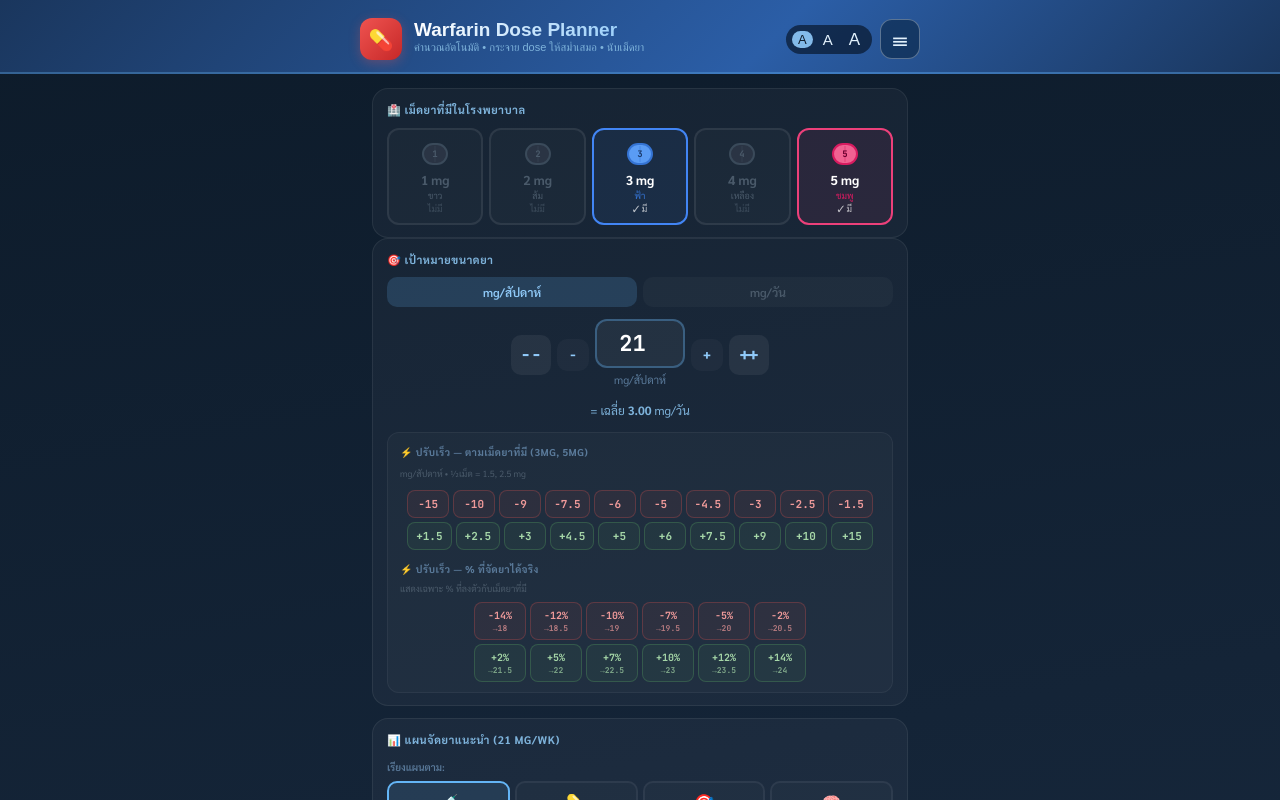
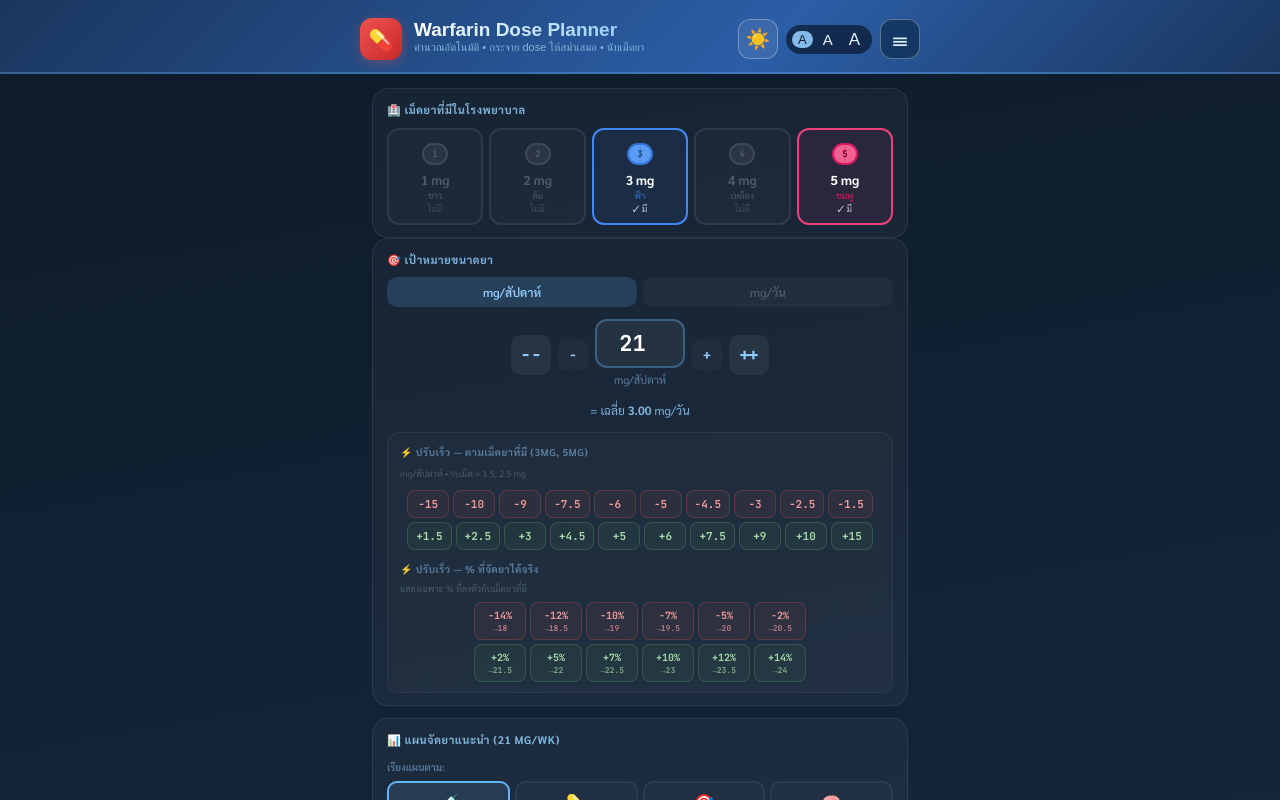
Before and after one commit to prhdev222/warfarin_management, a React (Vite) app: page / in a window 1280 px wide. Shown: the top 800 px of the page. Built offline with nearby package versions, Linux system fonts and the light colour scheme.

Commit message:
dark bright mode

```diff
--- a/index.html
+++ b/index.html
@@ -48,6 +48,19 @@
         }
       }
     </style>
+    <script>
+      (function () {
+        try {
+          var t = localStorage.getItem("warfarin-theme");
+          var light = t === "light";
+          document.documentElement.setAttribute("data-theme", light ? "light" : "dark");
+          if (light) {
+            document.documentElement.style.background = "#eef2f8";
+            document.documentElement.style.color = "#1a2332";
+          }
+        } catch (e) {}
+      })();
+    </script>
   </head>
   <body>
     <div id="root"></div>
--- a/src/WarfarinCalculator.jsx
+++ b/src/WarfarinCalculator.jsx
@@ -1,4 +1,88 @@
-import { useState, useMemo, useCallback } from "react";
+import { useState, useMemo, useCallback, createContext, useContext, useEffect } from "react";
+
+const ThemeContext = createContext(null);
+
+/** Dark / Light palettes for shell + Card/Label */
+const THEME_PALETTES = {
+  dark: {
+    appBg: "linear-gradient(170deg, #0D1B2A 0%, #1B2D44 50%, #162235 100%)",
+    appColor: "#E0E8F0",
+    headerBg: "linear-gradient(135deg, #1A365D 0%, #2B5EA7 60%, #1A365D 100%)",
+    headerBorder: "2px solid rgba(100,181,246,0.35)",
+    homeOverlay: "radial-gradient(circle at top, rgba(144,202,249,0.22), transparent 55%) , rgba(3,13,25,0.96)",
+    homeTileInactive: "rgba(255,255,255,0.04)",
+    homeTileText: "#E0E8F0",
+    homeDesc: "#90A4AE",
+    titleGradient: "linear-gradient(90deg, #FFF, #90CAF9)",
+    subtitle: "#7EB3DB",
+    fontBarBg: "rgba(3,13,25,0.6)",
+    fontBtnActive: "rgba(144,202,249,0.9)",
+    fontBtnActiveText: "#0D1B2A",
+    fontBtnIdle: "#E3F2FD",
+    hamburgerBorder: "1px solid rgba(255,255,255,0.3)",
+    hamburgerBg: "rgba(13,45,80,0.7)",
+    hamburgerBgOpen: "rgba(15,76,129,0.9)",
+    hamburgerIcon: "#E3F2FD",
+    navMenuBg: "rgba(5,25,45,0.96)",
+    navMenuBorder: "1px solid rgba(144,202,249,0.6)",
+    navBtnIdle: "#AFC7E4",
+    navBtnInactiveBg: "rgba(255,255,255,0.04)",
+    navBtnActiveText: "#FFF",
+    navShadow: "0 10px 28px rgba(0,0,0,0.5)",
+    homeTileActive: "linear-gradient(145deg, #1E4D8C, #2B6FBF)",
+    homeTileShadowActive: "0 8px 22px rgba(4,12,24,0.9)",
+    homeTileShadowInactive: "0 4px 14px rgba(0,0,0,0.55)",
+    homeCloseBtnBg: "rgba(255,255,255,0.06)",
+    homeCloseBtnColor: "#CFD8DC",
+    homeHeading: "#E3F2FD",
+    themeToggleBg: "rgba(255,255,255,0.08)",
+    themeToggleIcon: "#FFE082",
+    cardBg: "rgba(255,255,255,0.035)",
+    cardBorder: "1px solid rgba(255,255,255,0.07)",
+    labelDefault: "#7EB3DB",
+    footerMuted: "rgba(224,232,240,0.55)",
+    footerLink: "rgba(144,202,249,0.95)",
+  },
+  light: {
+    appBg: "linear-gradient(170deg, #eef2f8 0%, #e4ecf4 50%, #dae6f0 100%)",
+    appColor: "#1a2332",
+    headerBg: "linear-gradient(135deg, #e8f2fc 0%, #cfe0f5 55%, #e3eef9 100%)",
+    headerBorder: "2px solid rgba(30,77,140,0.22)",
+    homeOverlay: "radial-gradient(circle at top, rgba(80,130,200,0.12), transparent 55%) , rgba(252,253,255,0.98)",
+    homeTileInactive: "rgba(255,255,255,0.92)",
+    homeTileText: "#1a2332",
+    homeDesc: "#546e7a",
+    titleGradient: "linear-gradient(90deg, #0d47a1, #1976d2)",
+    subtitle: "#37474f",
+    fontBarBg: "rgba(255,255,255,0.85)",
+    fontBtnActive: "rgba(25,118,210,0.95)",
+    fontBtnActiveText: "#fff",
+    fontBtnIdle: "#1565c0",
+    hamburgerBorder: "1px solid rgba(21,101,192,0.35)",
+    hamburgerBg: "rgba(255,255,255,0.75)",
+    hamburgerBgOpen: "rgba(227,242,253,0.95)",
+    hamburgerIcon: "#1565c0",
+    navMenuBg: "rgba(255,255,255,0.98)",
+    navMenuBorder: "1px solid rgba(25,118,210,0.28)",
+    navBtnIdle: "#455a64",
+    navBtnInactiveBg: "rgba(25,118,210,0.08)",
+    navBtnActiveText: "#fff",
+    navShadow: "0 10px 28px rgba(0,0,0,0.12)",
+    homeTileActive: "linear-gradient(145deg, #1565c0, #42a5f5)",
+    homeTileShadowActive: "0 8px 22px rgba(21,101,192,0.35)",
+    homeTileShadowInactive: "0 4px 14px rgba(0,0,0,0.12)",
+    homeCloseBtnBg: "rgba(25,118,210,0.12)",
+    homeCloseBtnColor: "#1565c0",
+    homeHeading: "#0d47a1",
+    themeToggleBg: "rgba(255,255,255,0.75)",
+    themeToggleIcon: "#5c6bc0",
+    cardBg: "#ffffff",
+    cardBorder: "1px solid rgba(0,0,0,0.1)",
+    labelDefault: "#1565c0",
+    footerMuted: "rgba(26,35,50,0.55)",
+    footerLink: "#0d47a1",
+  },
+};
 
 const DAYS_TH = ["จันทร์", "อังคาร", "พุธ", "พฤหัสบดี", "ศุกร์", "เสาร์", "อาทิตย์"];
 const DAYS_SHORT = ["จ.", "อ.", "พ.", "พฤ.", "ศ.", "ส.", "อา."];
@@ -297,6 +381,13 @@ export default function WarfarinCalculator() {
   const [navOpen, setNavOpen] = useState(false);
   const [homeOpen, setHomeOpen] = useState(false);
   const [fontMode, setFontMode] = useState("normal"); // "normal" | "large" | "xlarge"
+  const [theme, setTheme] = useState(() => {
+    try {
+      return localStorage.getItem("warfarin-theme") === "light" ? "light" : "dark";
+    } catch {
+      return "dark";
+    }
+  });
   const [scheduleOffset, setScheduleOffset] = useState(0); // เลื่อนวัน (0-6)
   const [patternMode, setPatternMode] = useState("auto"); // "auto" | "manual"
   const [manualHighDays, setManualHighDays] = useState([]); // index 0-6 (ตามลำดับวันที่ที่แสดง)
@@ -309,6 +400,15 @@ export default function WarfarinCalculator() {
   const [bleedRisk, setBleedRisk] = useState("low_mod");
 
   const fontScale = fontMode === "normal" ? 1 : fontMode === "large" ? 1.18 : 1.3;
+
+  const palette = THEME_PALETTES[theme];
+
+  useEffect(() => {
+    try {
+      localStorage.setItem("warfarin-theme", theme);
+    } catch { /* ignore */ }
+    document.documentElement.setAttribute("data-theme", theme);
+  }, [theme]);
 
   const handlePrintCountSummary = () => {
     window.print();
@@ -445,11 +545,12 @@ export default function WarfarinCalculator() {
   const TC = { 1: "#BDBDBD", 2: "#FF8C00", 3: "#4285F4", 4: "#FFD600", 5: "#EC407A" };
 
   return (
+    <ThemeContext.Provider value={palette}>
     <div style={{
       minHeight: "100vh",
-      background: "linear-gradient(170deg, #0D1B2A 0%, #1B2D44 50%, #162235 100%)",
+      background: palette.appBg,
       fontFamily: "'Sarabun', 'Noto Sans Thai', sans-serif",
-      color: "#E0E8F0",
+      color: palette.appColor,
       fontSize: 18,
       lineHeight: 1.7,
     }}>
@@ -461,7 +562,7 @@ export default function WarfarinCalculator() {
           position: "fixed",
           inset: 0,
           zIndex: 40,
-          background: "radial-gradient(circle at top, rgba(144,202,249,0.22), transparent 55%) , rgba(3,13,25,0.96)",
+          background: palette.homeOverlay,
           display: "flex",
           alignItems: "stretch",
           justifyContent: "flex-start",
@@ -470,13 +571,13 @@ export default function WarfarinCalculator() {
         }}>
           <div style={{ width: "100%", maxWidth: 440, margin: "0 auto" }}>
             <div style={{ display: "flex", justifyContent: "space-between", alignItems: "center", marginBottom: 16 }}>
-              <div style={{ fontSize: 20, fontWeight: 800, color: "#E3F2FD" }}>เลือกโหมดการใช้งาน</div>
+              <div style={{ fontSize: 20, fontWeight: 800, color: palette.homeHeading }}>เลือกโหมดการใช้งาน</div>
               <button
                 onClick={() => setHomeOpen(false)}
                 style={{
                   border: "none",
-                  background: "rgba(255,255,255,0.06)",
-                  color: "#CFD8DC",
+                  background: palette.homeCloseBtnBg,
+                  color: palette.homeCloseBtnColor,
                   borderRadius: 999,
                   padding: "4px 12px",
                   fontSize: 14,
@@ -505,9 +606,9 @@ export default function WarfarinCalculator() {
                     border: "none",
                     borderRadius: 18,
                     padding: "16px 14px",
-                    background: tab === t.id ? "linear-gradient(145deg, #1E4D8C, #2B6FBF)" : "rgba(255,255,255,0.04)",
-                    boxShadow: tab === t.id ? "0 8px 22px rgba(4,12,24,0.9)" : "0 4px 14px rgba(0,0,0,0.55)",
-                    color: "#E0E8F0",
+                    background: tab === t.id ? palette.homeTileActive : palette.homeTileInactive,
+                    boxShadow: tab === t.id ? palette.homeTileShadowActive : palette.homeTileShadowInactive,
+                    color: palette.homeTileText,
                     textAlign: "left",
                     cursor: "pointer",
                     display: "flex",
@@ -520,7 +621,7 @@ export default function WarfarinCalculator() {
                     <span style={{ fontSize: 26 }}>{t.ic}</span>
                     <span style={{ fontSize: 16, fontWeight: 700 }}>{t.title}</span>
                   </div>
-                  <div style={{ fontSize: 12, color: "#90A4AE" }}>{t.desc}</div>
+                  <div style={{ fontSize: 12, color: palette.homeDesc }}>{t.desc}</div>
                 </button>
               ))}
             </div>
@@ -531,8 +632,8 @@ export default function WarfarinCalculator() {
       {/* Header + Nav */}
       <div className="no-print">
         <div style={{
-          background: "linear-gradient(135deg, #1A365D 0%, #2B5EA7 60%, #1A365D 100%)",
-          padding: "18px 16px 12px", borderBottom: "2px solid rgba(100,181,246,0.35)",
+          background: palette.headerBg,
+          padding: "18px 16px 12px", borderBottom: palette.headerBorder,
           position: "sticky", top: 0, zIndex: 20,
         }}>
           <div style={{ maxWidth: 560, margin: "0 auto", display: "flex", alignItems: "center", gap: 12 }}>
@@ -557,16 +658,37 @@ export default function WarfarinCalculator() {
             >
               <h1 style={{
                 margin: 0, fontSize: 19, fontWeight: 800,
-                background: "linear-gradient(90deg, #FFF, #90CAF9)",
+                background: palette.titleGradient,
                 WebkitBackgroundClip: "text", WebkitTextFillColor: "transparent",
               }}>Warfarin Dose Planner</h1>
-              <p style={{ margin: 0, fontSize: 11, color: "#7EB3DB", fontWeight: 300 }}>
+              <p style={{ margin: 0, fontSize: 11, color: palette.subtitle, fontWeight: 300 }}>
                 คำนวณอัตโนมัติ • กระจาย dose ให้สม่ำเสมอ • นับเม็ดยา
               </p>
             </button>
           </div>
           {/* Right controls */}
           <div style={{ display: "flex", alignItems: "center", gap: 8 }}>
+            {/* Dark / Light */}
+            <button
+              type="button"
+              title={theme === "dark" ? "โหมดสว่าง" : "โหมดมืด"}
+              onClick={() => setTheme(th => (th === "dark" ? "light" : "dark"))}
+              style={{
+                width: 40,
+                height: 40,
+                borderRadius: 12,
+                border: palette.hamburgerBorder,
+                background: palette.themeToggleBg,
+                color: palette.themeToggleIcon,
+                display: "flex",
+                alignItems: "center",
+                justifyContent: "center",
+                cursor: "pointer",
+                fontSize: 20,
+              }}
+            >
+              {theme === "dark" ? "☀️" : "🌙"}
+            </button>
             {/* Font size mode */}
             <div style={{
               display: "flex",
@@ -574,7 +696,7 @@ export default function WarfarinCalculator() {
               gap: 4,
               padding: "4px 6px",
               borderRadius: 999,
-              background: "rgba(3,13,25,0.6)",
+              background: palette.fontBarBg,
             }}>
               {[
                 { id: "normal", label: "A", fs: 13 },
@@ -588,8 +710,8 @@ export default function WarfarinCalculator() {
                     border: "none",
                     borderRadius: 999,
                     padding: "2px 6px",
-                    background: fontMode === f.id ? "rgba(144,202,249,0.9)" : "transparent",
-                    color: fontMode === f.id ? "#0D1B2A" : "#E3F2FD",
+                    background: fontMode === f.id ? palette.fontBtnActive : "transparent",
+                    color: fontMode === f.id ? palette.fontBtnActiveText : palette.fontBtnIdle,
                     cursor: "pointer",
                     fontSize: f.fs,
                     lineHeight: 1,
@@ -606,9 +728,9 @@ export default function WarfarinCalculator() {
                 width: 40,
                 height: 40,
                 borderRadius: 12,
-                border: "1px solid rgba(255,255,255,0.3)",
-                background: navOpen ? "rgba(15,76,129,0.9)" : "rgba(13,45,80,0.7)",
-                color: "#E3F2FD",
+                border: palette.hamburgerBorder,
+                background: navOpen ? palette.hamburgerBgOpen : palette.hamburgerBg,
+                color: palette.hamburgerIcon,
                 display: "flex",
                 alignItems: "center",
                 justifyContent: "center",
@@ -628,10 +750,10 @@ export default function WarfarinCalculator() {
             marginLeft: "auto",
             marginRight: "auto",
             borderRadius: 14,
-            border: "1px solid rgba(144,202,249,0.6)",
-            background: "rgba(5,25,45,0.96)",
+            border: palette.navMenuBorder,
+            background: palette.navMenuBg,
             padding: 8,
-            boxShadow: "0 10px 28px rgba(0,0,0,0.5)",
+            boxShadow: palette.navShadow,
           }}>
             {[
               { id: "plan", ic: "🎯", l: "วางแผน" },
@@ -650,8 +772,8 @@ export default function WarfarinCalculator() {
                   borderRadius: 10,
                   border: "none",
                   marginBottom: 4,
-                  background: tab === t.id ? "linear-gradient(135deg, #1E4D8C, #2B6FBF)" : "rgba(255,255,255,0.04)",
-                  color: tab === t.id ? "#FFF" : "#AFC7E4",
+                  background: tab === t.id ? palette.homeTileActive : palette.navBtnInactiveBg,
+                  color: tab === t.id ? palette.navBtnActiveText : palette.navBtnIdle,
                   fontFamily: "inherit",
                   fontSize: 14,
                   fontWeight: 600,
@@ -2374,19 +2496,20 @@ export default function WarfarinCalculator() {
       <div className="no-print" style={{
         textAlign: "center",
         fontSize: 11,
-        color: "rgba(224,232,240,0.55)",
+        color: palette.footerMuted,
         padding: "10px 0 18px",
         letterSpacing: 0.4,
       }}>
         © 2026 directed by{" "}
         <a
           href="mailto:uradev222@gmail.com"
-          style={{ color: "rgba(144,202,249,0.95)", textDecoration: "none", fontWeight: 700 }}
+          style={{ color: palette.footerLink, textDecoration: "none", fontWeight: 700 }}
         >
           Uradev
         </a>
       </div>
     </div>
+    </ThemeContext.Provider>
   );
 }
 
@@ -2405,12 +2528,15 @@ function recBox(c) {
 }
 
 function Card({ children, style }) {
+  const t = useContext(ThemeContext);
+  const cardBg = t?.cardBg ?? "rgba(255,255,255,0.035)";
+  const cardBorder = t?.cardBorder ?? "1px solid rgba(255,255,255,0.07)";
   return (
     <div
       style={{
-        background: "rgba(255,255,255,0.035)",
+        background: cardBg,
         borderRadius: 16,
-        border: "1px solid rgba(255,255,255,0.07)",
+        border: cardBorder,
         padding: "12px 14px",
         ...style,
       }}
@@ -2421,9 +2547,11 @@ function Card({ children, style }) {
 }
 
 function Label({ icon, text, color }) {
+  const t = useContext(ThemeContext);
+  const defaultColor = color || t?.labelDefault || "#7EB3DB";
   return (
     <div style={{
-      fontSize: 11, fontWeight: 700, color: color || "#7EB3DB",
+      fontSize: 11, fontWeight: 700, color: defaultColor,
       marginBottom: 8, letterSpacing: .6, textTransform: "uppercase",
     }}>{icon} {text}</div>
   );
```
